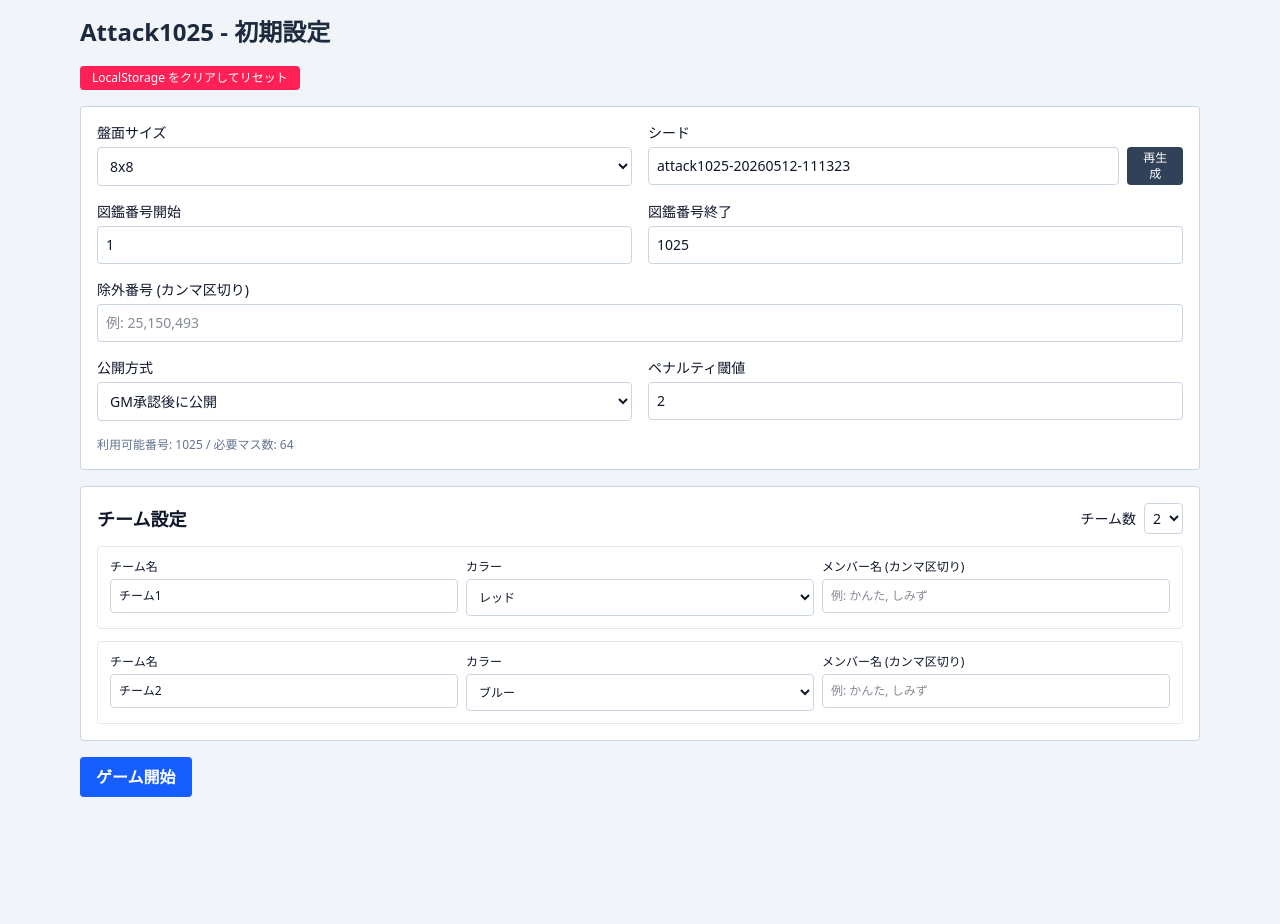
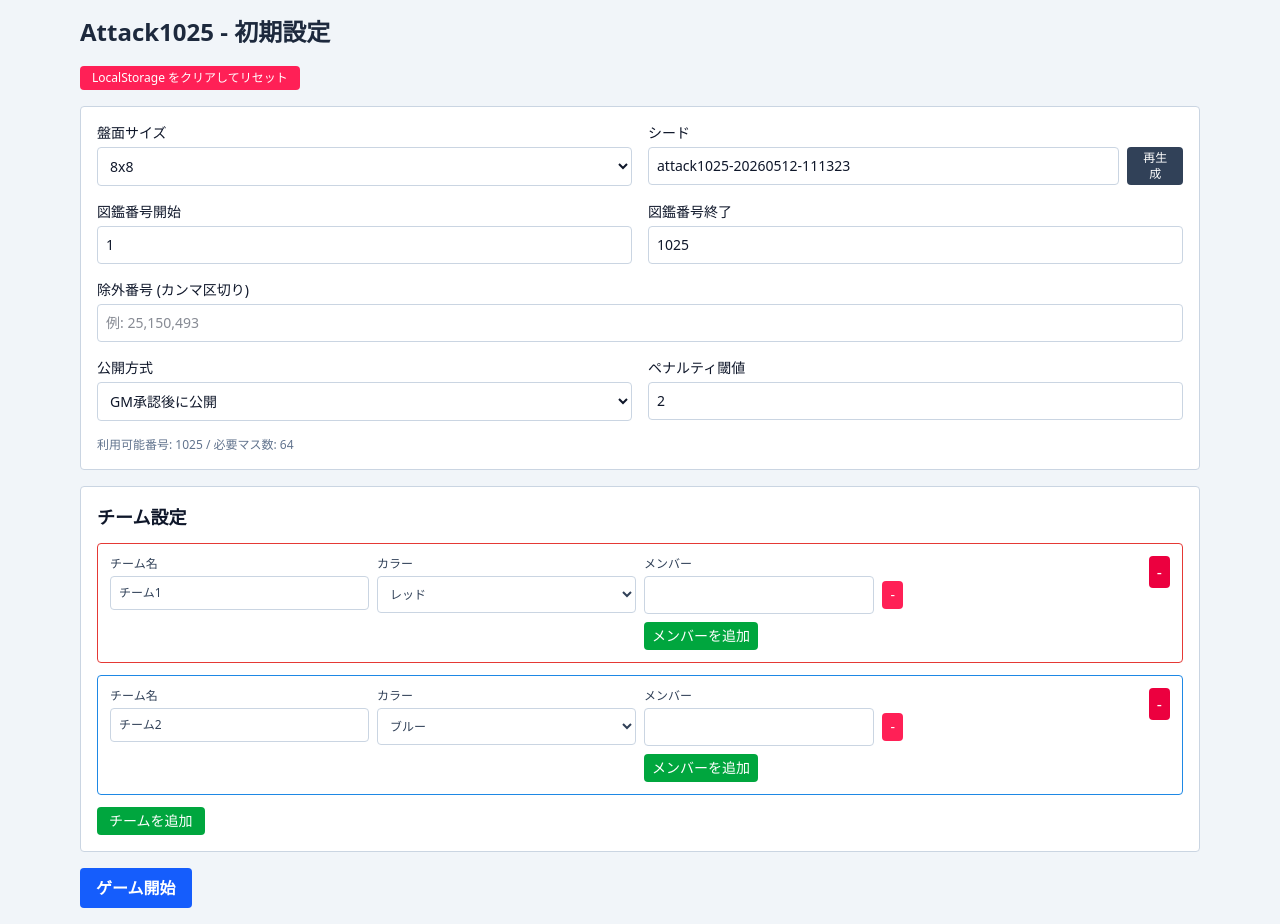
Before and after one commit to Shimizu-Kanta/Attack1025, a React (Vite) app: page / in a window 1280 px wide. Before the commit the page ends 813 px from the top, so only its background shows below. Built offline with nearby package versions, Linux system fonts and the light colour scheme.

Commit message:
チームカラー周りの変更 エラー処理の追加

```diff
--- a/src/components/Board.tsx
+++ b/src/components/Board.tsx
@@ -1,9 +1,10 @@
-import type { Panel, Team } from '../types/game'
+import type { Panel, Team, CaptureRequest } from '../types/game'
 
 type BoardProps = {
   board: Panel[]
   boardSize: number
   teams: Team[]
+  requests?: CaptureRequest[]
   selectedPanelId: string | null
   onSelectPanel: (panelId: string) => void
 }
@@ -12,10 +13,24 @@ export const Board = ({
   board,
   boardSize,
   teams,
+  requests = [],
   selectedPanelId,
   onSelectPanel,
 }: BoardProps) => {
   const teamMap = new Map(teams.map((team) => [team.id, team]))
+  const requestsMap = new Map(requests.map((r) => [r.id, r]))
+
+  const buildGradient = (colors: string[]) => {
+    if (!colors || colors.length === 0) return undefined
+    if (colors.length === 1) return colors[0]
+    const n = colors.length
+    const parts = colors.map((c, i) => {
+      const start = (i * 100) / n
+      const end = ((i + 1) * 100) / n
+      return `${c} ${start}% ${end}%`
+    })
+    return `conic-gradient(${parts.join(',')})`
+  }
 
   return (
     <div className="overflow-auto rounded border border-slate-300 bg-white p-2">
@@ -30,25 +45,40 @@ export const Board = ({
           const owner = panel.ownerTeamId ? teamMap.get(panel.ownerTeamId) : undefined
           const selected = panel.id === selectedPanelId
 
+          const requestTeamColors = Array.from(
+            new Set(
+              (panel.pendingRequestIds || [])
+                .map((id) => requestsMap.get(id))
+                .map((r) => (r ? teamMap.get(r.teamId)?.color : undefined))
+                .filter(Boolean) as string[],
+            ),
+          )
+
+          const gradient = panel.requestStatus === 'pending' ? buildGradient(requestTeamColors) : undefined
+
           return (
+            <div
+              key={panel.id}
+              className={`aspect-square rounded ${selected ? 'ring-2 ring-blue-500' : ''}`}
+              style={{ padding: gradient ? '3px' : undefined, background: gradient, borderRadius: '0.375rem' }}
+            >
               <button
-              key={panel.id}
                 type="button"
                 onClick={() => onSelectPanel(panel.id)}
-              className={`aspect-square rounded border text-[10px] font-semibold leading-tight transition hover:border-slate-500 ${
-                selected ? 'ring-2 ring-blue-500' : ''
-              }`}
+                className={`w-full h-full aspect-square rounded border text-[10px] font-semibold leading-tight transition hover:border-slate-500`}
                 style={{
                   backgroundColor:
                     owner?.color ??
                     (panel.revealStatus === 'revealed' ? 'rgb(241 245 249)' : 'rgb(15 23 42)'),
                   color: owner ? '#fff' : panel.revealStatus === 'revealed' ? '#0f172a' : '#94a3b8',
                   borderColor: owner?.color ?? 'rgb(148 163 184)',
+                  padding: 0,
                 }}
                 title={`No.${panel.pokemonNumber} (${panel.x},${panel.y})`}
               >
                 {panel.revealStatus === 'revealed' ? `#${panel.pokemonNumber}` : '?'}
               </button>
+            </div>
           )
         })}
       </div>
--- a/src/pages/ResultPage.tsx
+++ b/src/pages/ResultPage.tsx
@@ -7,6 +7,7 @@ export const ResultPage = () => {
   const settings = useGameStore((state) => state.settings)
   const teams = useGameStore((state) => state.teams)
   const board = useGameStore((state) => state.board)
+  const requests = useGameStore((state) => state.requests)
   const ranking = useGameStore((state) => state.ranking)
   const logs = useGameStore((state) => state.logs)
   const resetGame = useGameStore((state) => state.resetGame)
@@ -48,6 +49,7 @@ export const ResultPage = () => {
           board={board}
           boardSize={settings.boardSize}
           teams={teams}
+          requests={requests}
           selectedPanelId={selectedPanelId}
           onSelectPanel={setSelectedPanel}
         />
--- a/src/pages/StartPage.tsx
+++ b/src/pages/StartPage.tsx
@@ -33,7 +33,6 @@ export const StartPage = () => {
   const [seed, setSeed] = useState(createDefaultSeed())
   const [revealMode, setRevealMode] = useState<RevealMode>('afterApproval')
   const [penaltyThreshold, setPenaltyThreshold] = useState(2)
-  const [teamCount, setTeamCount] = useState(2)
   const [teams, setTeams] = useState<TeamForm[]>(createTeamDefaults(2))
   const [error, setError] = useState<string>('')
 
@@ -70,7 +69,6 @@ export const StartPage = () => {
   }
 
   const resizeTeams = (count: number) => {
-    setTeamCount(count)
     setTeams((prev) => {
       const next = [...prev]
       if (next.length > count) {
@@ -80,7 +78,7 @@ export const StartPage = () => {
         const idx = next.length
         next.push({
           name: `チーム${idx + 1}`,
-          color: TEAM_COLOR_PRESETS[idx % TEAM_COLOR_PRESETS.length],
+          color: TEAM_COLOR_PRESETS[idx % TEAM_COLOR_PRESETS.length].color,
           playersRaw: '',
         })
       }
@@ -90,6 +88,58 @@ export const StartPage = () => {
 
   const updateTeam = (index: number, patch: Partial<TeamForm>) => {
     setTeams((prev) => prev.map((team, i) => (i === index ? { ...team, ...patch } : team)))
+  }
+
+  const addTeam = () => {
+    setTeams((prev) => {
+      const idx = prev.length
+      return [
+        ...prev,
+        {
+          name: `チーム${idx + 1}`,
+          color: TEAM_COLOR_PRESETS[idx % TEAM_COLOR_PRESETS.length].color,
+          playersRaw: '',
+        },
+      ]
+    })
+  }
+
+  const removeTeam = (index: number) => {
+    setTeams((prev) => prev.filter((_, i) => i !== index))
+  }
+
+  const getContrastColor = (hex: string) => {
+    try {
+      const c = hex.replace('#', '')
+      const r = parseInt(c.substring(0, 2), 16)
+      const g = parseInt(c.substring(2, 4), 16)
+      const b = parseInt(c.substring(4, 6), 16)
+      const yiq = (r * 299 + g * 587 + b * 114) / 1000
+      return yiq >= 128 ? '#0f172a' : '#ffffff'
+    } catch (e) {
+      return '#0f172a'
+    }
+  }
+
+  const parsePlayers = (playersRaw: string) =>
+    playersRaw
+      .split(',')
+      .map((s) => s.trim())
+
+
+  const updatePlayers = (teamIndex: number, players: string[]) => {
+    updateTeam(teamIndex, { playersRaw: players.join(',') })
+  }
+
+  const addMember = (teamIndex: number) => {
+    const players = parsePlayers(teams[teamIndex].playersRaw)
+    updatePlayers(teamIndex, [...players, ''])
+  }
+
+  const removeMember = (teamIndex: number, memberIndex: number) => {
+    const players = parsePlayers(teams[teamIndex].playersRaw)
+    players.splice(memberIndex, 1)
+    updatePlayers(teamIndex, players)
   }
 
   const handleStart = () => {
@@ -107,6 +157,19 @@ export const StartPage = () => {
       excludedPokemonNumbers,
       revealMode,
       penaltyThreshold,
+    }
+
+    // 重複カラーのチェック
+    const colors = teams.map((t) => t.color)
+    const uniqueColors = new Set(colors)
+    if (uniqueColors.size !== colors.length) {
+      setError('同じカラーが選択されています。各チームで異なるカラーを選択してください。')
+      return
+    }
+
+    if (teams.length <  2) {
+      setError('チームは2つ以上必要です。')
+      return
     }
 
     try {
@@ -248,25 +311,18 @@ export const StartPage = () => {
       <section className="space-y-3 rounded border border-slate-300 bg-white p-4">
           <div className="flex items-center justify-between">
             <h2 className="text-lg font-bold">チーム設定</h2>
-          <label className="text-sm">
-            チーム数
-            <select
-              className="ml-2 rounded border border-slate-300 p-1"
-              value={teamCount}
-              onChange={(e) => resizeTeams(Number(e.target.value))}
-            >
-              {Array.from({ length: 7 }).map((_, i) => (
-                <option key={i + 2} value={i + 2}>
-                  {i + 2}
-                </option>
-              ))}
-            </select>
-          </label>
+            <div className="text-sm" />
           </div>
 
-        {teams.map((team, i) => (
-          <div key={`team-form-${i}`} className="grid gap-2 rounded border border-slate-200 p-3 md:grid-cols-3">
-            <label className="text-xs">
+          {teams.map((team, i) => {
+            const players = parsePlayers(team.playersRaw)
+            return (
+              <div
+                key={`team-form-${i}`}
+                className="grid gap-2 rounded border p-3 md:grid-cols-4 items-start"
+                style={{ borderColor: team.color, backgroundColor: '#fff' }}
+              >
+                <label className="text-xs text-slate-700">
                   チーム名
                   <input
                     className="mt-1 w-full rounded border border-slate-300 p-2"
@@ -274,7 +330,8 @@ export const StartPage = () => {
                     onChange={(e) => updateTeam(i, { name: e.target.value })}
                   />
                 </label>
-            <label className="text-xs">
+
+                <label className="text-xs text-slate-700">
                   カラー
                   <select
                     className="mt-1 w-full rounded border border-slate-300 p-2"
@@ -288,17 +345,64 @@ export const StartPage = () => {
                     ))}
                   </select>
                 </label>
-            <label className="text-xs">
-              メンバー名 (カンマ区切り)
+
+                <div className="text-xs text-slate-700">
+                  <div className="mb-1">メンバー</div>
+                  <div className="space-y-1">
+                    {players.map((p, j) => (
+                      <div key={`member-${j}`} className="flex items-center gap-2">
                         <input
-                className="mt-1 w-full rounded border border-slate-300 p-2"
-                value={team.playersRaw}
-                onChange={(e) => updateTeam(i, { playersRaw: e.target.value })}
-                placeholder="例: かんた, しみず"
+                          className="w-full rounded border border-slate-300 p-2 text-sm"
+                          value={p}
+                          onChange={(e) => {
+                            const next = [...players]
+                            next[j] = e.target.value
+                            updatePlayers(i, next)
+                          }}
                         />
-            </label>
+                        <button
+                          type="button"
+                          onClick={() => removeMember(i, j)}
+                          className="rounded bg-rose-500 px-2 py-1 text-white text-sm"
+                          aria-label={`メンバー${j + 1}を削除`}
+                        >
+                          -
+                        </button>
                       </div>
                     ))}
+                    <button
+                      type="button"
+                      onClick={() => addMember(i)}
+                      className="mt-1 rounded bg-green-600 px-2 py-1 text-white text-sm"
+                    >
+                      メンバーを追加
+                    </button>
+                  </div>
+                </div>
+
+                <div className="flex justify-end">
+                  <button
+                    type="button"
+                    onClick={() => removeTeam(i)}
+                    className="rounded bg-rose-600 px-2 py-1 text-white"
+                    aria-label={`チーム${i + 1}を削除`}
+                  >
+                    -
+                  </button>
+                </div>
+              </div>
+            )
+          })}
+
+          <div>
+            <button
+              type="button"
+              onClick={addTeam}
+              className="rounded bg-green-600 px-3 py-1 text-sm text-white"
+            >
+              チームを追加
+            </button>
+          </div>
       </section>
 
       {error ? <p className="rounded bg-rose-100 p-2 text-sm text-rose-700">{error}</p> : null}
--- a/src/store/gameStore.ts
+++ b/src/store/gameStore.ts
@@ -180,6 +180,11 @@ export const useGameStore = create<GameStore>()(
         const panel = state.board.find((item) => item.id === panelId)
         if (!panel) {
           return { ok: false, message: '対象パネルが見つかりません。' }
+        }
+
+        const teamExists = state.teams.some((t) => t.id === teamId)
+        if (!teamExists) {
+          return { ok: false, message: '申請チームが見つかりません。' }
         }
 
         const canRequest = state.availablePanels().some((item) => item.id === panelId)
```
Also changed, not shown: src/pages/GamePage.tsx (+23 -9 lines). Lines whose indentation alone changed are shown as unchanged.
